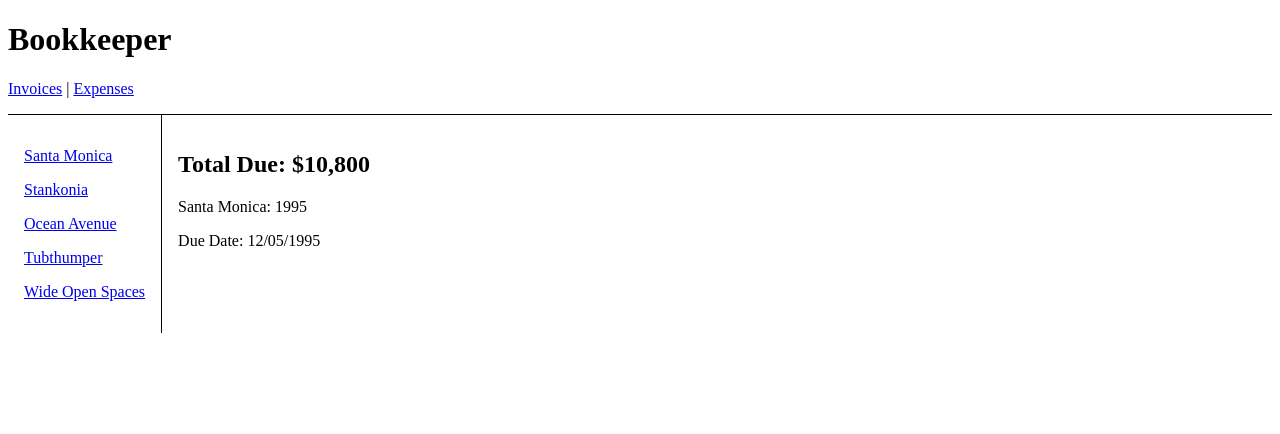
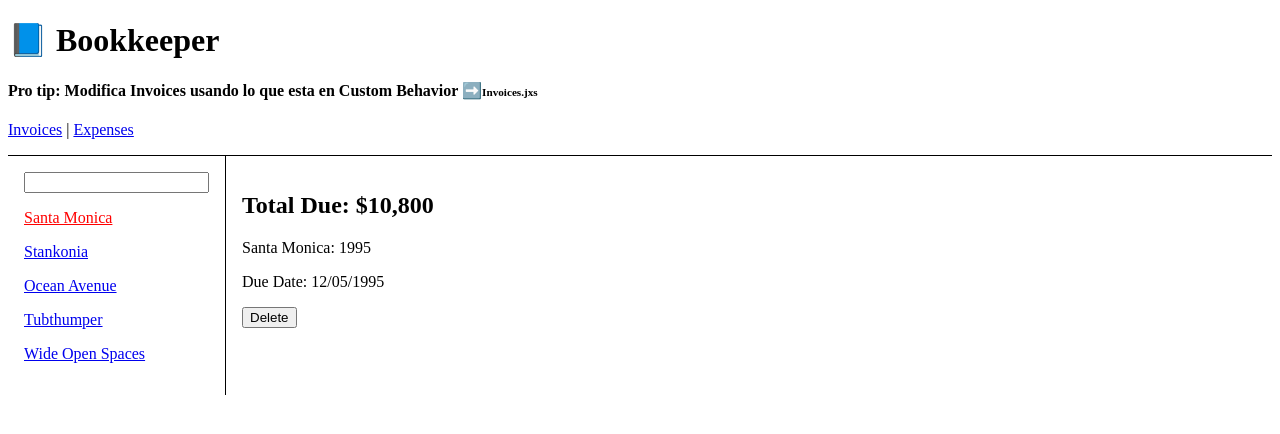
Before and after one commit to Codooze/MyPortafolio, a React (Vite) app in the folder my-Portafolio/: page /invoices/1995 in a window 1280 px wide. Shown: the top 434 px of the page. Built offline with nearby package versions, Linux system fonts and the light colour scheme.

Commit message:
React router dom Tutorial
Siguiendo el tutorial de:
https://reactrouter.com/docs/en/v6/getting-started/tutorial

más algunas modificaciones y resumen para comprender mejor.
--> iniciar viendo App.jsx

```diff
--- a/my-Portafolio/src/react-router-tuto/data.js
+++ b/my-Portafolio/src/react-router-tuto/data.js
@@ -37,3 +37,10 @@ export function getInvoices() {
 export function getInvoice(number) {
   return invoices.find((invoice) => invoice.number === number);
 }
+
+export function deleteInvoice(number) {
+  //this function deletes an invoice from our fake data store:
+  //used in invoice.jsx
+  invoices = invoices.filter((invoice) => invoice.number !== number); //devuelve la lista invoices pero sin el objeto que da false
+  //no es muy performant porque esta generando un nuevo array de los objetos que pasan la prueba, seria mejor hacerlo con una tabla hash
+}
--- a/my-Portafolio/src/react-router-tuto/tutorial-section/routes/Home.jsx
+++ b/my-Portafolio/src/react-router-tuto/tutorial-section/routes/Home.jsx
@@ -2,7 +2,12 @@ import { Link, Outlet } from "react-router-dom";
 export default function Home() {
   return (
     <>
-      <h1>Bookkeeper</h1>
+      <h1>📘 Bookkeeper</h1>
+      <h4>
+        Pro tip: Modifica Invoices usando lo que esta en Custom Behavior ➡️
+        <span style={{ fontSize: "70%" }}>Invoices.jxs</span>
+      </h4>
+
       <nav
         style={{
           borderBottom: "solid 1px",
--- a/my-Portafolio/src/react-router-tuto/tutorial-section/routes/Invoice.jsx
+++ b/my-Portafolio/src/react-router-tuto/tutorial-section/routes/Invoice.jsx
@@ -1,6 +1,8 @@
-import { useParams } from "react-router-dom";
-import { getInvoice } from "../../data";
+import { useParams, useNavigate, useLocation } from "react-router-dom";
+import { getInvoice, deleteInvoice } from "../../data";
 export default function Invoice() {
+  let navigate = useNavigate();
+  let location = useLocation();
   let params = useParams();
   let invoice = getInvoice(parseInt(params.invoiceId, 10));
   return (
@@ -10,6 +12,14 @@ export default function Invoice() {
         {invoice.name}: {invoice.number}
       </p>
       <p>Due Date: {invoice.due}</p>
+      <button
+        onClick={() => {
+          deleteInvoice(invoice.number);
+          navigate("/invoices" + location.search);
+        }}
+      >
+        Delete
+      </button>
     </main>
   );
 }
--- a/my-Portafolio/src/react-router-tuto/tutorial-section/routes/Invoices.jsx
+++ b/my-Portafolio/src/react-router-tuto/tutorial-section/routes/Invoices.jsx
@@ -1,8 +1,41 @@
 import { getInvoices } from "../../data";
-import { Link, Outlet } from "react-router-dom";
+import {
+  Outlet,
+  NavLink,
+  useSearchParams,
+  useLocation,
+} from "react-router-dom";
 
 export default function Invoices() {
   let invoices = getInvoices();
+  let [searchParams, setSearchParams] = useSearchParams();
+
+  const filtrarResultados = (event) => {
+    let filter = event.target.value;
+    return filter ? setSearchParams({ filter }) : setSearchParams({});
+  };
+
+  const data = invoices
+    .filter((invoice) => {
+      let filter = searchParams.get("filter");
+      if (!filter) return true;
+      let name = invoice.name.toLowerCase();
+      return name.startsWith(filter.toLowerCase());
+    })
+    .map((invoice) => (
+      <NavLink
+        style={({ isActive }) => ({
+          display: "block",
+          margin: "1rem 0",
+          color: isActive ? "red" : "",
+        })}
+        to={`/invoices/${invoice.number}`}
+        key={invoice.number}
+      >
+        {invoice.name}
+      </NavLink>
+    ));
+
   return (
     <div style={{ display: "flex" }}>
       <nav
@@ -11,17 +44,54 @@ export default function Invoices() {
           padding: "1rem",
         }}
       >
-        {invoices.map((invoice) => (
-          <Link
-            style={{ display: "block", margin: "1rem 0" }}
-            to={`/invoices/${invoice.number}`}
-            key={invoice.number}
-          >
-            {invoice.name}
-          </Link>
-        ))}
+        <input
+          value={searchParams.get("filter") || ""}
+          onChange={filtrarResultados}
+        />
+        {data}
       </nav>
       <Outlet />
     </div>
   );
 }
+
+function QueryNavLink({ to, ...props }) {
+  //See CUSTOM BEHAVIOR
+  let location = useLocation();
+  return <NavLink to={to + location.search} {...props} />;
+}
+
+/*
+You can do the same thing with className on NavLink:
+
+/ normal string
+<NavLink className="red" />
+
+/ function
+<NavLink className={({ isActive }) => isActive ? "red" : "blue"} />
+*/
+
+/*
+👉Search params are like URL params but they sit in a different position in the URL.
+Instead of being in the normal URL segments separated by /, they are at the end after a ?.
+You've seen them across the web like "/login?success=1" or "/shoes?brand=nike&sort=asc&sortby=price".
+
+  ❗React Router makes it easy to read and manipulate the search params with useSearchParams.
+    It works a lot like React.useState() but stores and sets the state in the URL search params instead of in memory.
+    We set the value of the input to whatever is in the filter search param (it's just like useState but in the URLSearchParams instead!)
+    We filter our list of invoices based on the filter search param.
+/https://reactrouter.com/docs/en/v6/getting-started/tutorial#search-params
+*/
+
+/*
+👉CUSTOM BEHAVIOR
+https://reactrouter.com/docs/en/v6/getting-started/tutorial#custom-behavior
+    If you filter the list and then click a link, you'll notice that the list is no longer filtered
+    and the search param is cleared from the <input> and the URL. You might want this, you might not!
+     Maybe you want to keep the list filtered and keep the param in the URL.
+
+    We can persist the query string when we click a link by adding it to the link's href. We'll do that by composing NavLink
+    and ➡️useLocation from React Router into our own QueryNavLink (maybe there's a better name, but that's what we're going with today).
+    You can put that code anywhere you want in your app and then replace your NavLink in src/routes/invoices.jsx with QueryNavLink
+    and you're done.
+*/
```
Also changed, not shown: my-Portafolio/src/App.jsx (+10 -1 lines).
